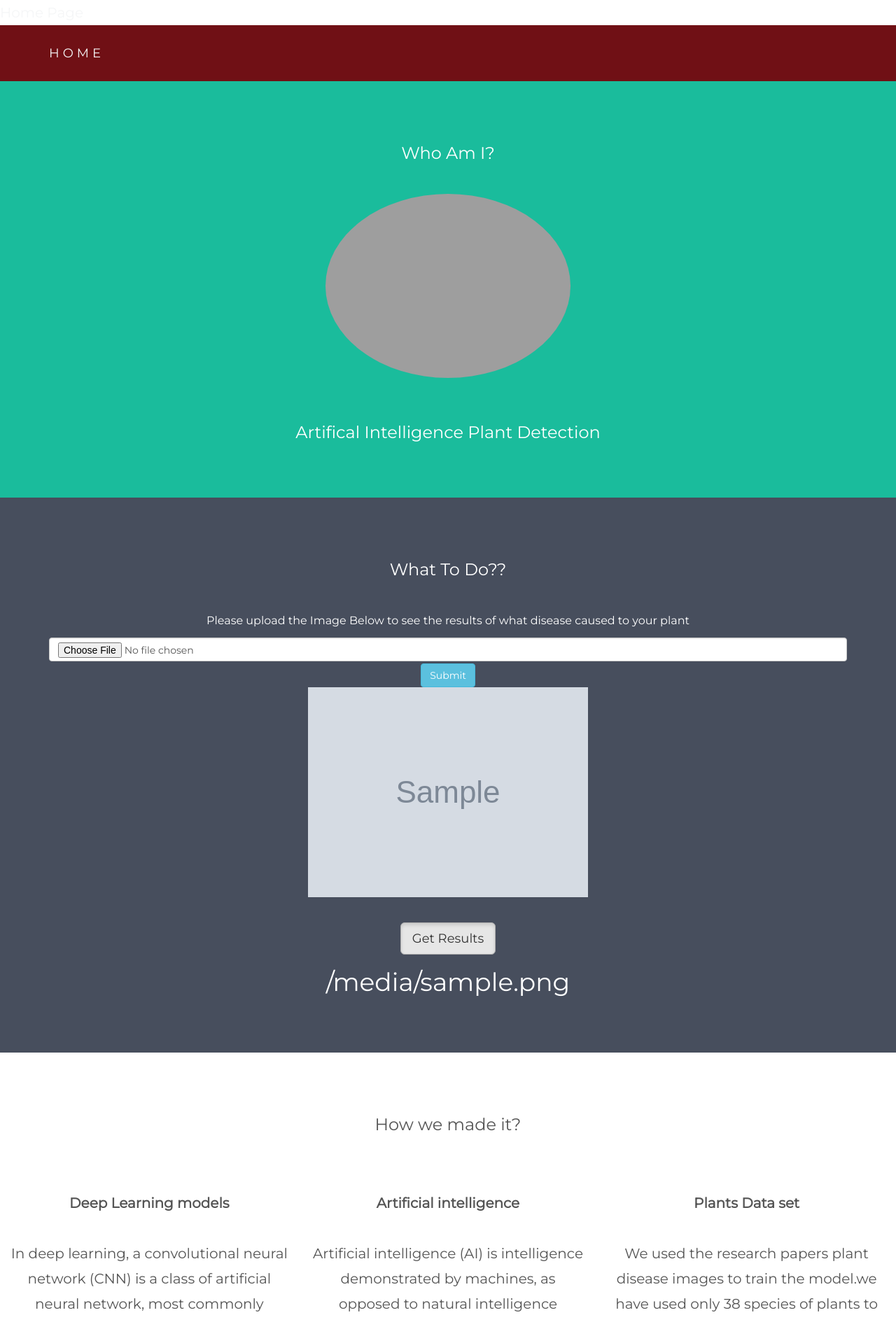
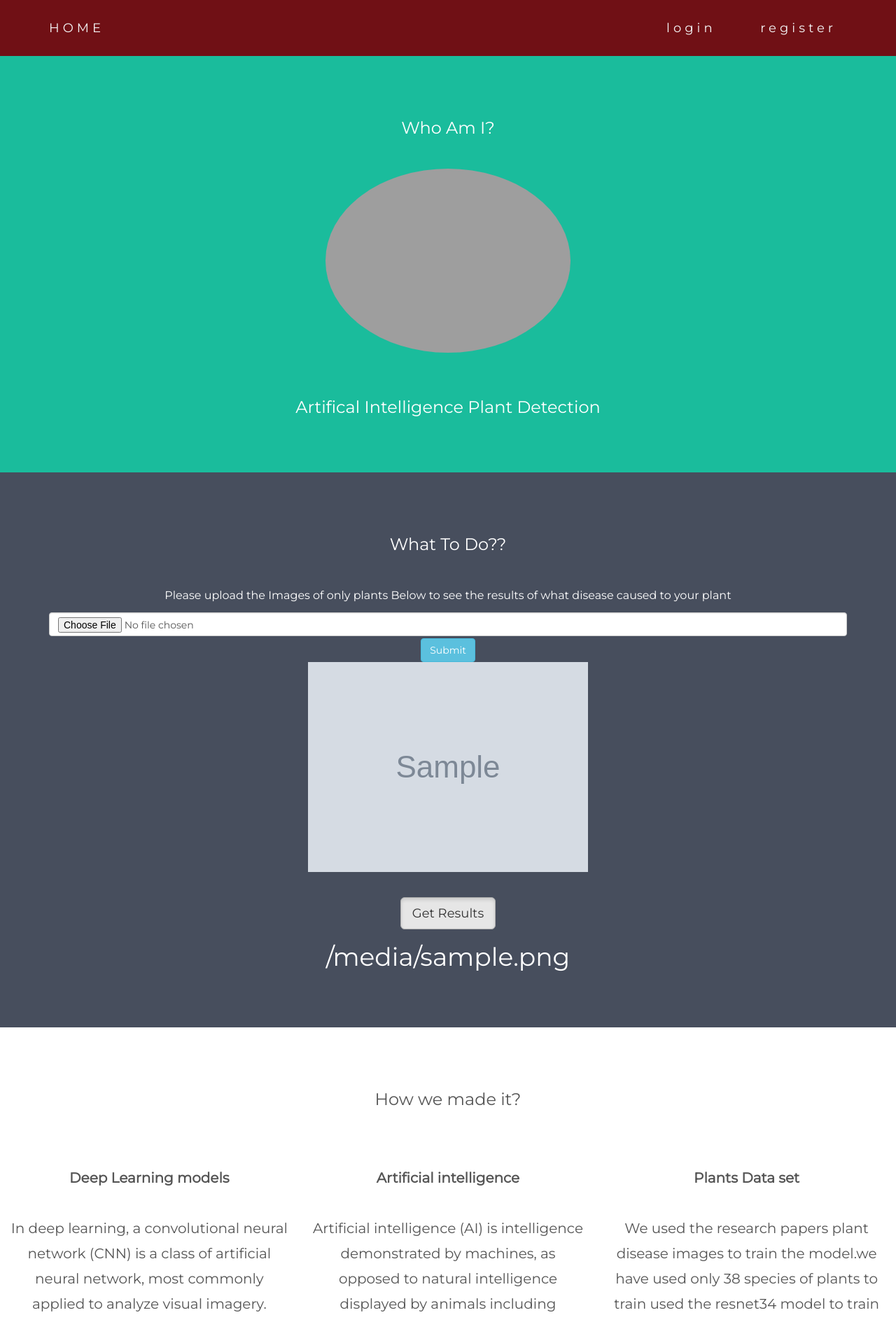
Before and after one commit to saiteja9010/plant_disease, a Flask app: template templates/index.html in a window 1280 px wide. Shown: the top 1889 px of the page at 70% size. Run offline with Flask 2, Linux system fonts and the light colour scheme; the template is opened without the code that fills it: most values are stand-ins (such as "Sample title", 1, 10 or a date in 2020); grey boxes marked "Sample" are stand-in pictures; some libraries are stand-ins or nearby versions; grey boxes are pictures that could not be loaded.

Commit message:
Add files via upload

```diff
--- a/templates/base.html
+++ b/templates/base.html
@@ -2,9 +2,9 @@
 <html lang="en">
 <head>
   <!-- Theme Made By www.w3schools.com - No Copyright -->
-  {%block title%}
-  <title>Bootstrap Theme Simply Me</title>
-  {%endblock%}
+ <!--  {%block title%}
+  <title>Home Page</title>
+  {%endblock%} -->
   <meta charset="utf-8">
   <meta name="viewport" content="width=device-width, initial-scale=1">
 
@@ -74,6 +74,11 @@
     </div>
     <div class="collapse navbar-collapse" id="myNavbar">
       <ul class="nav navbar-nav navbar-right">
+      	<a class="navbar-brand" href="/" style="color: #f5f6f7;">login&nbsp;&nbsp;</a>
+
+
+      	<a class="navbar-brand" href="/" style="color: #f5f6f7;"> &nbsp;&nbsp; register</a>
+      	<!-- <a class="navbar-brand" href="/" style="color: #f5f6f7;">settings</a> -->
 
       </ul>
     </div>
--- a/templates/index.html
+++ b/templates/index.html
@@ -1,8 +1,8 @@
 {% extends 'base.html'%}
 
-{% block title %}
+<!-- {% block title %}
   Home Page
-{% endblock %}
+{% endblock %} -->
 
 
 
@@ -34,7 +34,7 @@
 
 {% block content %}
   <h3 class="margin">What To Do??</h3>
-  <p>Please upload the Image Below to see the results of what disease caused to your plant</p>
+  <p>Please upload the Images of only plants Below to see the results of what disease caused to your plant</p>
 
 
 <!-- <style>
```
